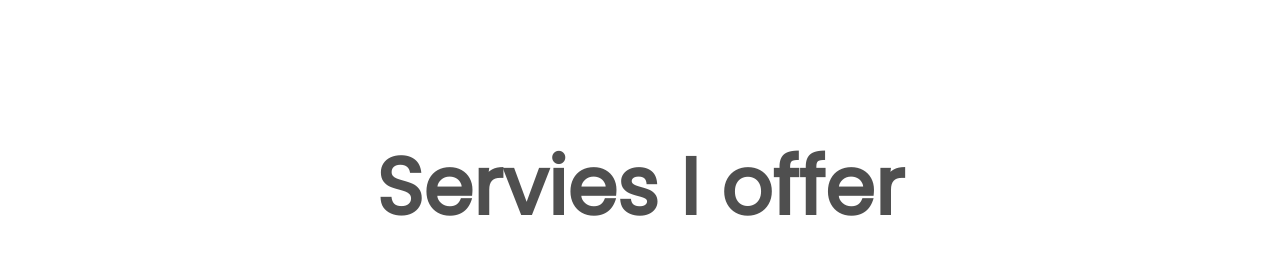
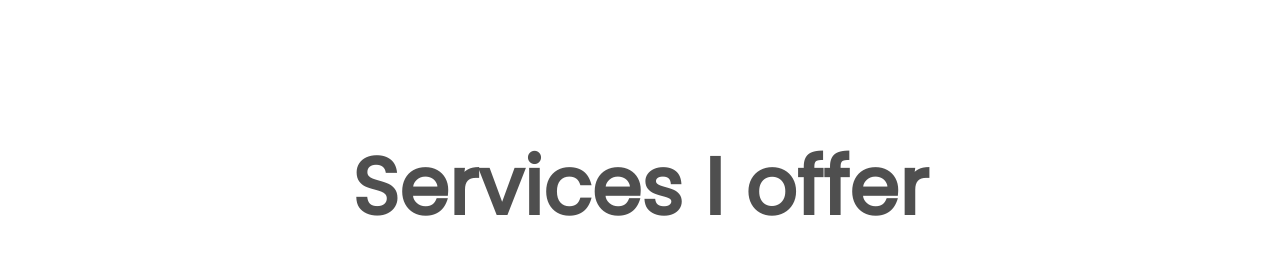
Before and after one commit to Bevzay/website-ver2, a plain HTML site: page index.html in a window 1280 px wide. Shown: the part 4200-4460 px from the top of the page. Drawn offline with nearby package versions, Linux system fonts and the light colour scheme.

Commit message:
Update index.html

```diff
--- a/index.html
+++ b/index.html
@@ -578,7 +578,7 @@
     <!-- services -->
     <div class="container-fluid">
         <h1 class="display-1 text-center fw-bold">
-            Servies I offer
+            Services I offer
         </h1>
     </div>
     <div class="container-fluid" style="height: 20px;"></div>
```
